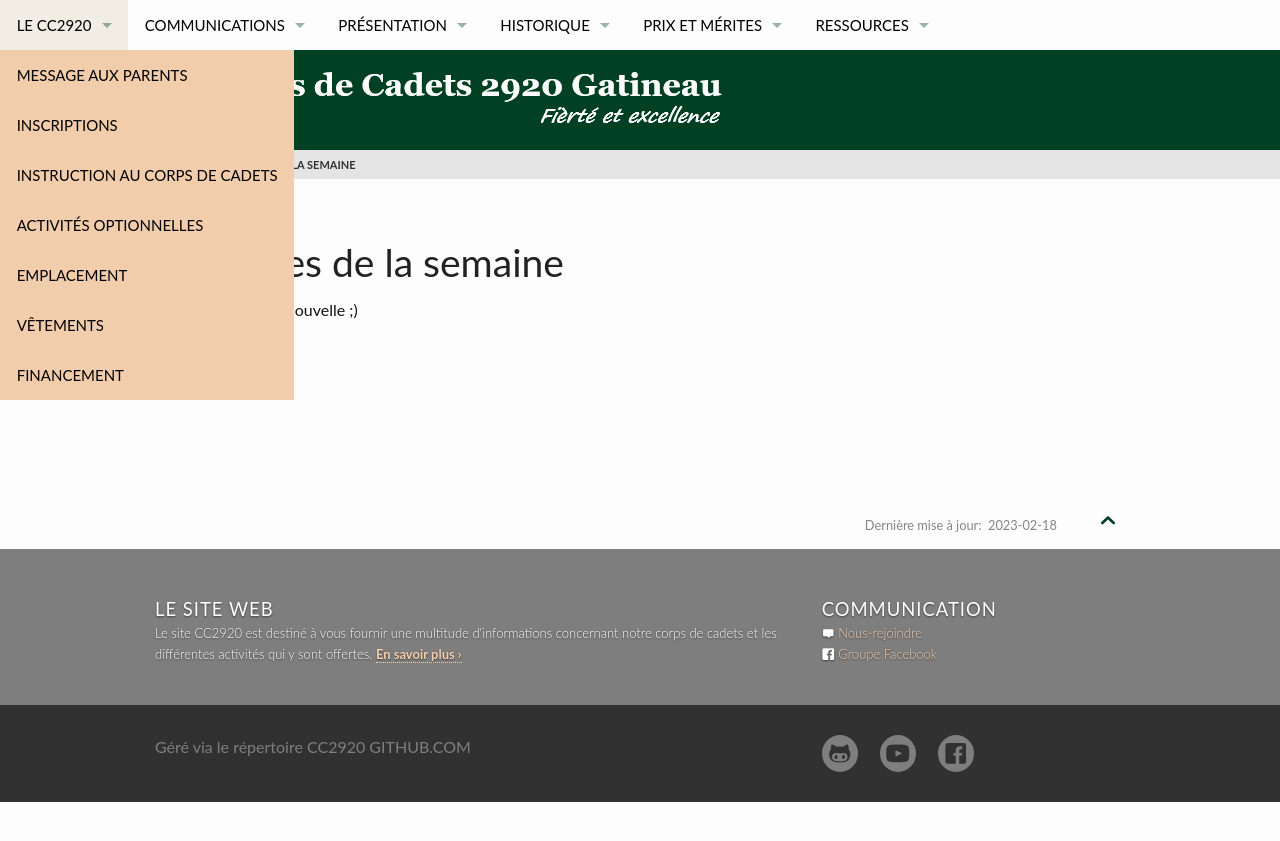
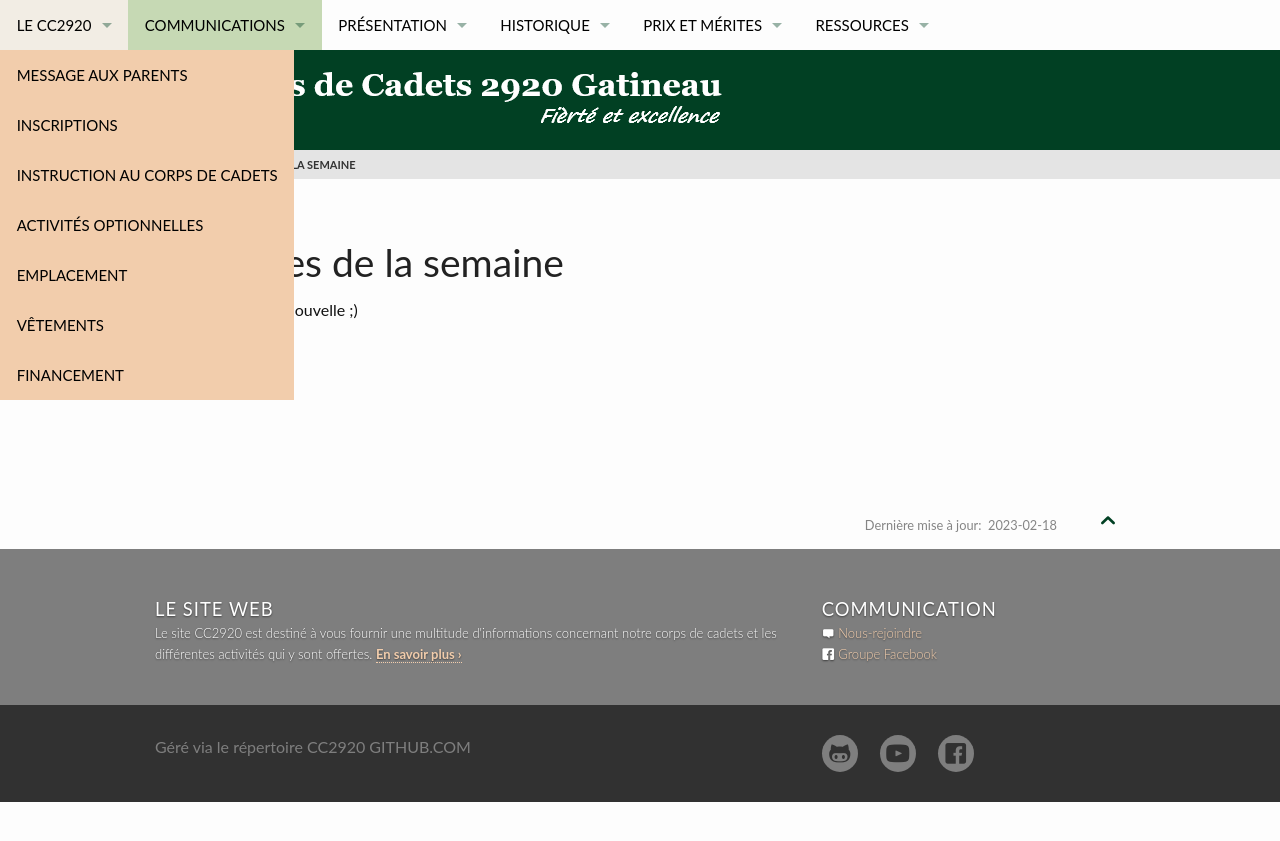
Before and after one commit to CC2920/web, a Jekyll site: the page built from content/_communications/messages.md, in a window 1280 px wide. Shown: the top 841 px of the page. Built offline with Jekyll 4.4.1, drawn with Linux system fonts in a browser that asks for light colours.

Commit message:
update logic to select active menu item

```diff
--- a/_includes/_navigation.html
+++ b/_includes/_navigation.html
@@ -42,13 +42,15 @@
 
             {% comment %}   If left side WITHOUT dropdown menu do   {% endcomment %}
             {% if link.dropdown == nil %}
-              <li{% if link.url == page.url %} class="active"{% elsif page.homepage == true and link.url == '/' %} class="active"{% endif %}><a {% if link.class %}class="{{link.class}}"{% endif %} href="{{ domain }}{{ _baseurl }}{{ link.url }}"{% if link.url contains 'http' %} target="_blank"{% endif %}>{{ link.title | escape }}</a></li>
+
+
+              <li{% if my_array[1] == page.collection %} class="active"{% elsif page.homepage == true and link.url == '/' %} class="active"{% endif %}><a {% if link.class %}class="{{link.class}}"{% endif %} href="{{ domain }}{{ _baseurl }}{{ link.url }}"{% if link.url contains 'http' %} target="_blank"{% endif %}>{{ link.title | escape }}</a></li>
               <li class="divider"></li>
 
             {% comment %}   If left side WITH dropdown menu do   {% endcomment %}
             {% else %}
 
-              <li class="has-dropdown{% if link.url == page.url %} active{% endif %}">
+              <li class="has-dropdown{% if link.url == page.url or link.url contains page.collection or (link.url == '/' and page.collection == 'information') %} active{% endif %}">
                 <a {% if link.class %}class="{{link.class}}"{% endif %} href="{{ domain }}{{ _baseurl }}{{ link.url }}"{% if link.url contains 'http' %} target="_blank"{% endif %}>{{ link.title | escape }}</a>
 
                   <ul class="dropdown">
```
